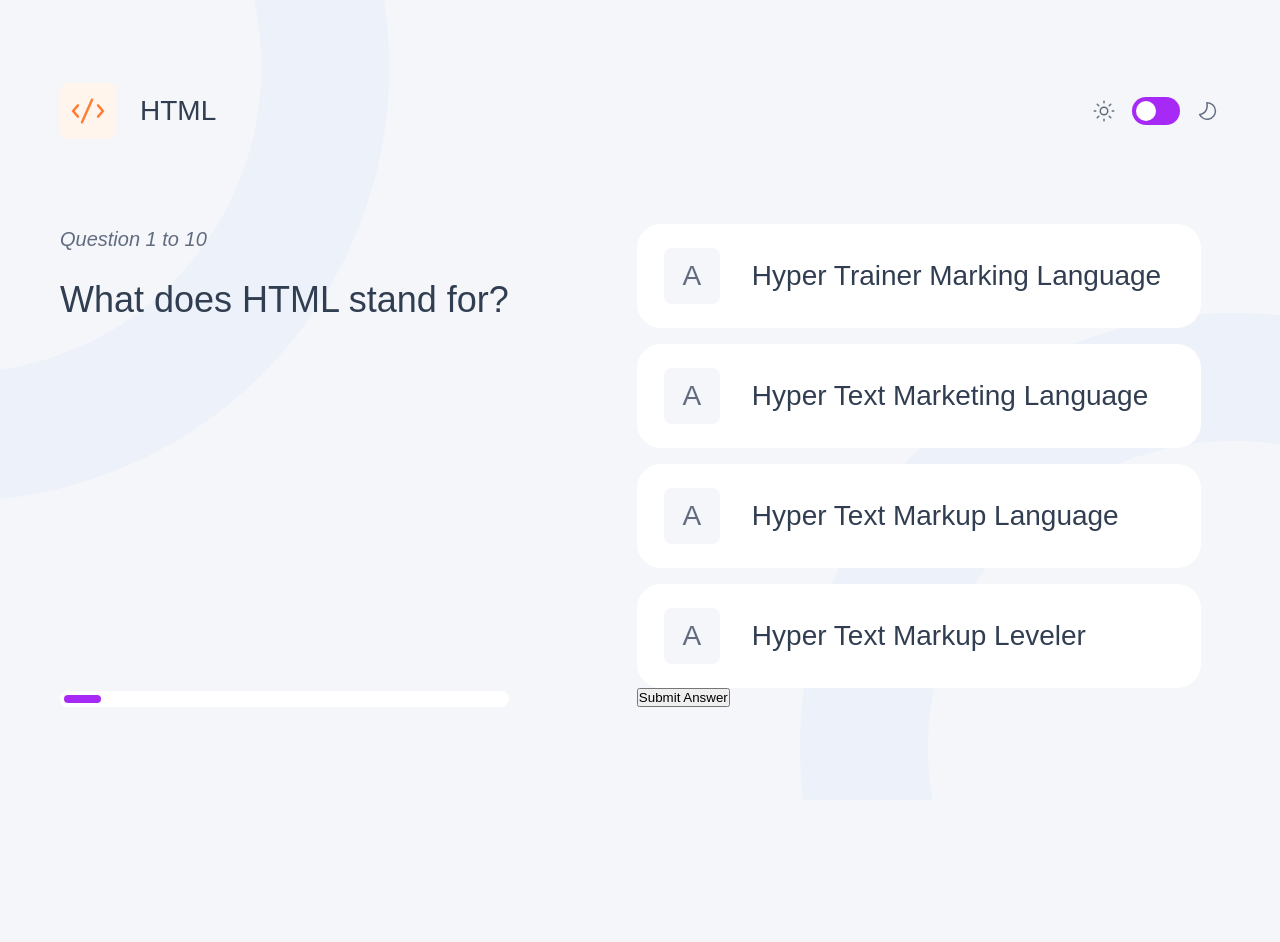
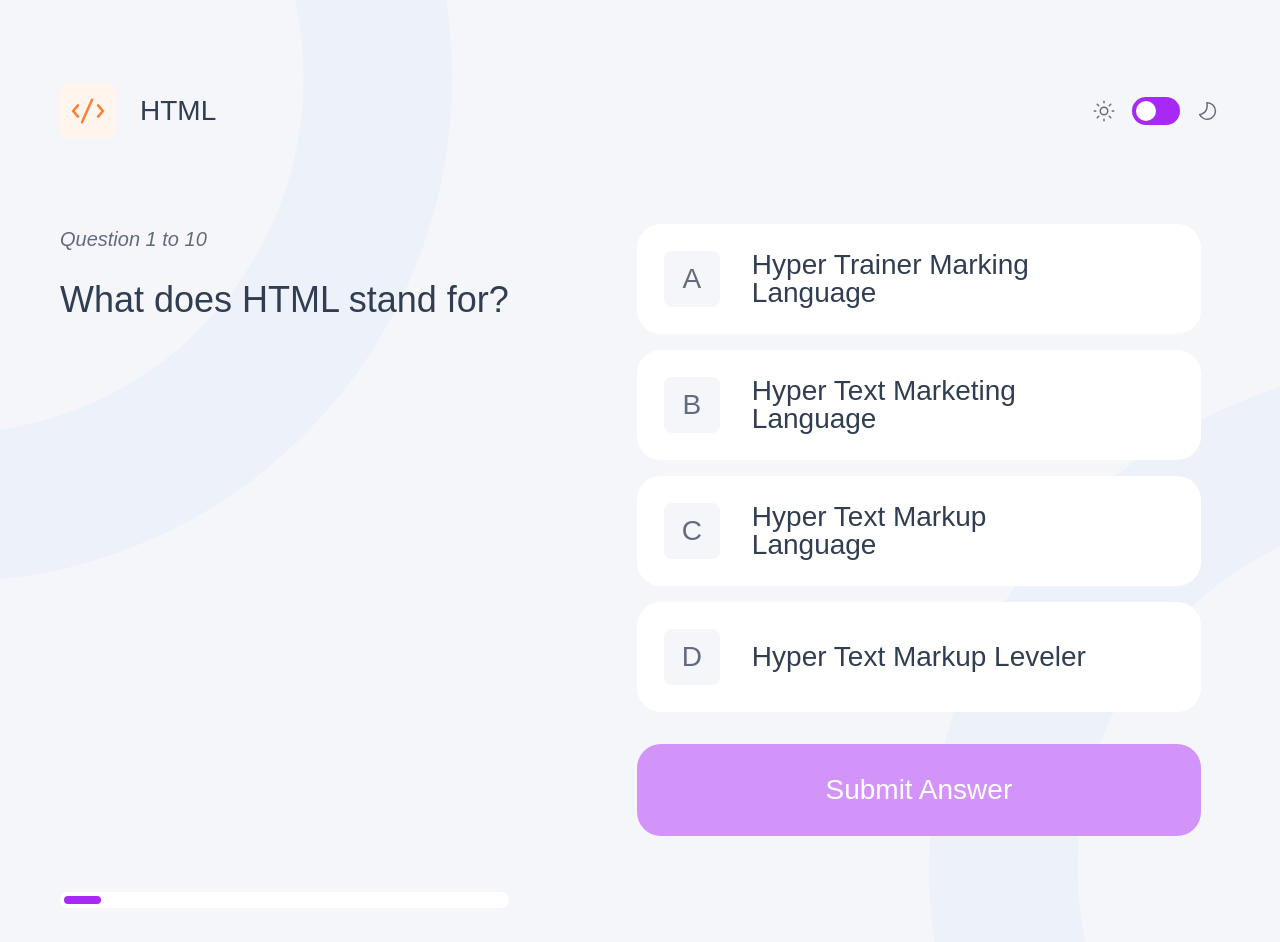
Before and after one commit to Vinicius-PR/frontend-quiz-app, a React (Vite) app: page / in a window 1280 px wide. Both pictures are taken after a click on the item "HTML". Shown: the top 942 px of the page. Before the commit the page ends 800 px from the top, so only its background shows below. Built offline with nearby package versions, Linux system fonts and the light colour scheme.

Commit message:
feat: finish game logic and styles

```diff
--- a/src/App.tsx
+++ b/src/App.tsx
@@ -19,8 +19,6 @@ function App() {
     setTheme((state) => state === 'light' ? 'dark' : 'light')
   }
 
-  console.log('quizMode is ', quizMode)
-
   return (
     <ThemeProvider theme={theme === 'light' ? lightTheme : darkTheme}>
       <GlobalStyle />
--- a/src/components/GameScreen/index.tsx
+++ b/src/components/GameScreen/index.tsx
@@ -1,10 +1,43 @@
-import { useContext } from "react"
+import { useContext, useState } from "react"
 import { QuizContext } from "../../context/QuizContext"
-import { GameScreenContainer, LabelOption, OptionsContainer, ProgressContainer, ProgressLine, QuestionContainer, QuestionTitle, SpanOptionLetter, SpanQuestionPosition } from "./style"
+import { ButtonSubmitAnswer, ErrorContainer, ErrorMessage, GameScreenContainer, ImgLabelContainer, LabelOption, OptionsContainer, ProgressContainer, ProgressLine, QuestionContainer, QuestionTitle, SpanOptionLetter, SpanQuestionPosition } from "./style"
+import errorIcon from '../../assets/images/icon-error.svg'
+import correctIcon from '../../assets/images/icon-correct.svg'
 
 export default function GameScreen() {
 
-  const { quiz, currentQuestionPos } = useContext(QuizContext)
+  const { quiz, currentQuestionPos, handleCheckAnswer, handleNextQuestion } = useContext(QuizContext)
+
+  const [questionSelected, setQuestionSelected] = useState<string | null>('')
+  const [questionAnswered, setQuestionAnswered] = useState(false)
+  const [isCorrectAnswer, setIsCorrectAnswer] = useState<boolean | null>(null)
+  const [showRightAnswer, setShowRightAnswer] = useState<boolean>(false)
+
+  const letters = ['A', 'B', 'C', 'D', 'E']
+
+  function submitAnswer() {
+    if (!questionSelected) {
+      setQuestionSelected(null)
+      return
+    }
+
+    setQuestionAnswered(true)
+
+    if (handleCheckAnswer(questionSelected, quiz.questions[currentQuestionPos - 1].answer)) {
+      setIsCorrectAnswer(true)
+    } else {
+      setIsCorrectAnswer(false)
+      setShowRightAnswer(true)
+    }
+  }
+
+  function goToNextQuestion() {
+    setQuestionSelected('')
+    setQuestionAnswered(false)
+    setIsCorrectAnswer(null)
+    setShowRightAnswer(false)
+    handleNextQuestion()
+  }
 
   return (
     <GameScreenContainer>
@@ -13,7 +46,7 @@ export default function GameScreen() {
         <SpanQuestionPosition>Question {currentQuestionPos} to {quiz.questions.length}</SpanQuestionPosition>
 
         <QuestionTitle>
-          {quiz.questions[0].question}
+          {quiz.questions[currentQuestionPos - 1].question}
         </QuestionTitle>
 
         <ProgressContainer>
@@ -23,20 +56,72 @@ export default function GameScreen() {
 
       <OptionsContainer>
         <ul>
-          {quiz.questions[0].options.map((option, index) => (
-            <li key={index}>
-              <LabelOption>
-                <SpanOptionLetter>A</SpanOptionLetter>
-                <input type="radio" name="answer" />
-                {option}
+          {quiz.questions[currentQuestionPos - 1].options.map((option, index) => (
+            <li key={`${currentQuestionPos}-${index}`}>
+
+              <LabelOption
+                data-status={
+                  isCorrectAnswer === null
+                    ? 'idle'
+                    : isCorrectAnswer
+                      ? 'correct'
+                      : 'incorrect'
+                }
+              >
+                <SpanOptionLetter>{letters[index]}</SpanOptionLetter>
+                <input
+                  disabled={ isCorrectAnswer === null ? false : true }
+                  type="radio"
+                  name={`question-${currentQuestionPos}`}
+                  onChange={() => setQuestionSelected(option)}
+                />
+                <p>{option}</p>
+                <ImgLabelContainer>
+                  {
+                    isCorrectAnswer && option === questionSelected
+                    && (<img src={correctIcon} alt="Correct" />)
+                  }
+
+                  {
+                    isCorrectAnswer === false && option === questionSelected
+                      && (<img src={errorIcon} alt="Incorrect" />)
+                  }
+
+                  {
+                    showRightAnswer && option === quiz.questions[currentQuestionPos -1].answer
+                      && (<img src={correctIcon} alt="Correct" />)
+                  }
+
+                </ImgLabelContainer>
               </LabelOption>
+
             </li>
           ))}
         </ul>
 
-        <button>
-          Submit Answer
-        </button>
+        <ButtonSubmitAnswer
+          data-select={questionSelected === null || questionSelected === '' ? 'false' : 'true'}
+          onClick={() => {
+            if (questionAnswered === false) {
+              submitAnswer()
+            } else {
+              goToNextQuestion()
+            }
+          }}
+        >
+          {questionAnswered === false ? 'Submit Answer'
+            : quiz.questions.length === currentQuestionPos
+              ? 'Finish Quiz'
+              : 'Next Question'}
+        </ButtonSubmitAnswer>
+
+        <ErrorContainer $showError={questionSelected === null}>
+          <img src={errorIcon} alt="Error" />
+          <ErrorMessage>
+            Please select an answer
+          </ErrorMessage>
+        </ErrorContainer>
+
       </OptionsContainer>
     </GameScreenContainer>
   )
--- a/src/components/GameScreen/style.ts
+++ b/src/components/GameScreen/style.ts
@@ -1,5 +1,5 @@
 import styled from 'styled-components';
-import {textPreset3, textPreset3Mobile, textPreset4, textPreset4Mobile, textPreset5Mobile, textPreset6 } from '../../styles/typography'
+import {textPreset3, textPreset3Mobile, textPreset4, textPreset4Mobile, textPreset5Mobile, textPreset5Regular, textPreset6 } from '../../styles/typography'
 
 import { device } from '../../styles/breakpoints';
 
@@ -48,6 +48,9 @@ export const QuestionTitle = styled.h2`
 export const OptionsContainer = styled.div`
   max-width: 35.25rem; // 564px
   flex: 1;
+  display: flex;
+  flex-direction: column;
+  gap: 2rem;
 
   ul {
     display: flex;
@@ -59,16 +62,19 @@ export const OptionsContainer = styled.div`
       color: ${props => props.theme.colors.text};
       ;
       border-radius: 24px;
-      height: 6.5rem;
+      min-height: 6.5rem;
       line-height: normal;
       list-style: none;
 
       @media ${device.md} {
-        height: 5.5rem;
+        min-height: 5.5rem;
       }
 
       @media ${device.sm} {
-        height: 4.5rem;
+        min-height: 4.5rem;
+      }
+       @media ${device.xs} {
+        border-radius: 12px;
       }
     }
   }
@@ -85,21 +91,40 @@ export const LabelOption = styled.label`
   height: 100%;
   display: flex;
   align-items: center;
-  gap: 32px;
+  gap: 2rem;
   padding: 1.5rem;
   border-radius: 24px;
   cursor: pointer;
   border: 3px solid transparent;
+
   &:hover {
     border-color: ${props => props.theme.colors.primary};
   }
 
-  &:has(input:checked) {
+  &[data-status='idle']:has(input:checked) {
     border-color: ${props => props.theme.colors.primary};
   }
 
-  &:has(input:checked) span {
+  &[data-status='idle']&:has(input:checked) span {
     background-color: ${props => props.theme.colors.primary};
+    color: ${props => props.theme.colors.white};
+  }
+
+  &[data-status='correct']:has(input:checked) {
+    border-color: ${props => props.theme.colors.green};
+  }
+
+  &[data-status='correct']:has(input:checked) span {
+    background-color: ${props => props.theme.colors.green};
+    color: ${props => props.theme.colors.white};
+  }
+
+  &[data-status='incorrect']:has(input:checked) {
+    border-color: ${props => props.theme.colors.incorrect};
+  }
+
+  &[data-status='incorrect']:has(input:checked) span {
+    background-color: ${props => props.theme.colors.incorrect};
     color: ${props => props.theme.colors.white};
   }
 
@@ -112,17 +137,28 @@ export const LabelOption = styled.label`
     ${textPreset4Mobile};
   }
 
+  @media ${device.xs} {
+    border-radius: 12px;
+  }
+
   input[type="radio"] {
     display: none;
   }
+`
+
+export const ImgLabelContainer = styled.div`
+  min-width: 40px;
+  height: 40px;
+  margin-left: auto;
 `
 
 export const SpanOptionLetter = styled.span`
   ${textPreset4};
   color: ${props => props.theme.colors.spanText};
   background-color: ${props => props.theme.colors.background};
-  width: 3.5rem;
-  height: 3.5rem;
+
+  min-width: 3.5rem;
+  min-height: 3.5rem;
   border-radius: 8px;
   display: flex;
   align-items: center;
@@ -130,8 +166,8 @@ export const SpanOptionLetter = styled.span`
 
   @media ${device.sm} {
     ${textPreset4Mobile};
-    width: 2.5rem;
-    height: 2.5rem;
+    min-width: 2.5rem;
+    min-height: 2.5rem;
   }
 `
 
@@ -152,3 +188,45 @@ export const ProgressLine = styled.div<{ $progress: number}>`
   border: 4px solid ${props => props.theme.colors.progressLineBack};
   border-radius: 8px;
 `
+
+export const ButtonSubmitAnswer = styled.button`
+  width: 100%;
+  ${textPreset4};
+  color: ${props => props.theme.colors.white};
+  background-color: ${props => props.theme.colors.primary};
+  border: none;
+  border-radius: 24px;
+  padding: 2rem;
+  cursor: pointer;
+
+  &[data-select='false'] {
+    background-color: color-mix(
+      in srgb,
+      ${props => props.theme.colors.primary} 50%,
+      ${props => props.theme.colors.white} 50%
+    );
+  }
+
+  @media ${device.sm} {
+    padding: 1.5rem;
+    ${textPreset4Mobile}
+  }
+
+  @media ${device.xs} {
+    padding: 1rem;
+    border-radius: 12px;
+  }
+`
+
+export const ErrorContainer = styled.div<{ $showError: boolean }>`
+  visibility: ${props => props.$showError ? 'visible' : 'hidden'};
+  display: flex;
+  align-items: center;
+  justify-content: center;
+  gap: 0.5rem;
+`
+
+export const ErrorMessage = styled.span`
+  ${textPreset5Regular};
+  color: ${props => props.theme.colors.incorrect};
+`
--- a/src/components/StartScreen/index.tsx
+++ b/src/components/StartScreen/index.tsx
@@ -11,8 +11,7 @@ import accessibilityIcon from '../../assets/images/icon-accessibility.svg'
 
 export default function StartScreen() {
 
-  const { handleSetSubject, quiz } = useContext(QuizContext)
-  console.log('quiz is', quiz)
+  const { handleSetSubject } = useContext(QuizContext)
 
   return (
     <Container>
--- a/src/context/QuizContext.tsx
+++ b/src/context/QuizContext.tsx
@@ -24,6 +24,7 @@ interface QuizContextProps {
   handleSetSubject: (subject: SubjectProps) => void
   handleCheckAnswer: (selectedOption: string, answer: string) => boolean
   handleReset: () => void
+  handleNextQuestion: () => void
 }
 
 interface QuizContextProviderProps {
@@ -53,8 +54,6 @@ export function QuizContextProvider({ children }:QuizContextProviderProps) {
       throw new Error('ERRO AO PROCURAR PELO SUBJECT')
     }
 
-    console.log('quantidade de questoes', quizData.questions.length)
-
     setQuiz(quizData)
     setSubject(subject)
     setQuizMode('running')
@@ -62,13 +61,16 @@ export function QuizContextProvider({ children }:QuizContextProviderProps) {
   }
 
   function handleCheckAnswer(selectedOption: string, answer: string) {
-    setCurrentQuestionPos((current) => current + 1)
     if (selectedOption === answer) {
       setTotalRightAnswers((current) => current + 1)
       return true
     }
 
     return false
+  }
+
+  function handleNextQuestion() {
+    setCurrentQuestionPos((current) => current + 1)
   }
 
   function handleReset() {
@@ -91,7 +93,8 @@ export function QuizContextProvider({ children }:QuizContextProviderProps) {
         currentQuestionPos,
         handleSetSubject,
         handleCheckAnswer,
-        handleReset
+        handleReset,
+        handleNextQuestion
       }}
     >
       {children}
```
